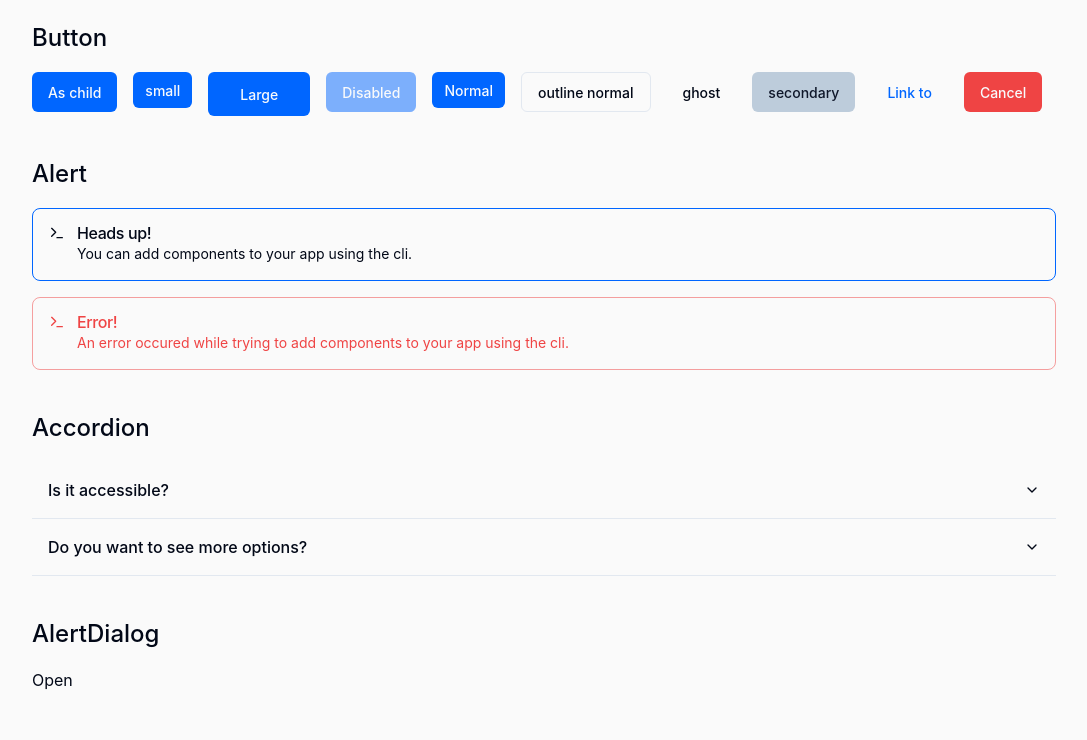
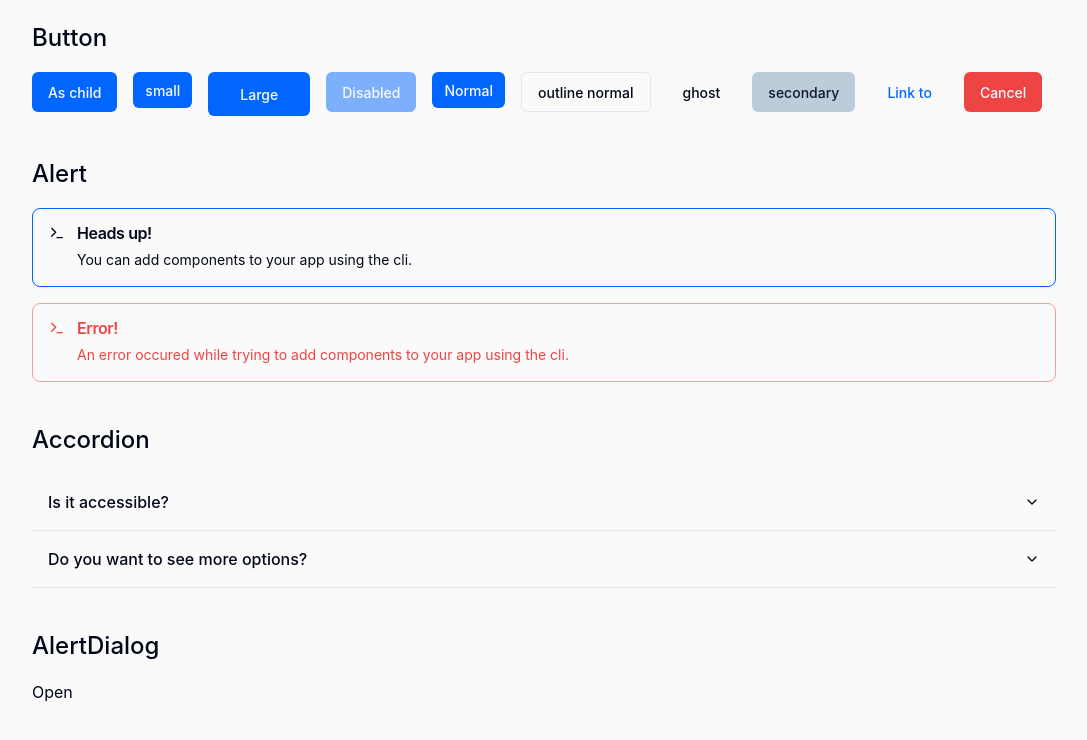
Before and after one commit to ajiohjesse/styled-ui, a React (Vite) app: page / in a window 1280 px wide. Shown: the top 740 px of the page, without its empty margins (96-1183 px from the left). Built offline with nearby package versions, Linux system fonts and the light colour scheme.

Commit message:
style(alert): increase vertical spacing

```diff
--- a/src/ui/Alert/styles.ts
+++ b/src/ui/Alert/styles.ts
@@ -45,13 +45,14 @@ export const StyledAlert = styled.div<StyledAlertProps>`
 
 export const StyledAlertTitle = styled.h5`
   margin-bottom: 2px;
-  font-weight: 500;
+  font-weight: 600;
   line-height: 1;
   letter-spacing: -0.025em;
 `;
 
 export const StyledAlertDescription = styled.div`
   font-size: 0.875rem;
+  margin-top: 8px;
   p {
     line-height: 1.625;
   }
```
